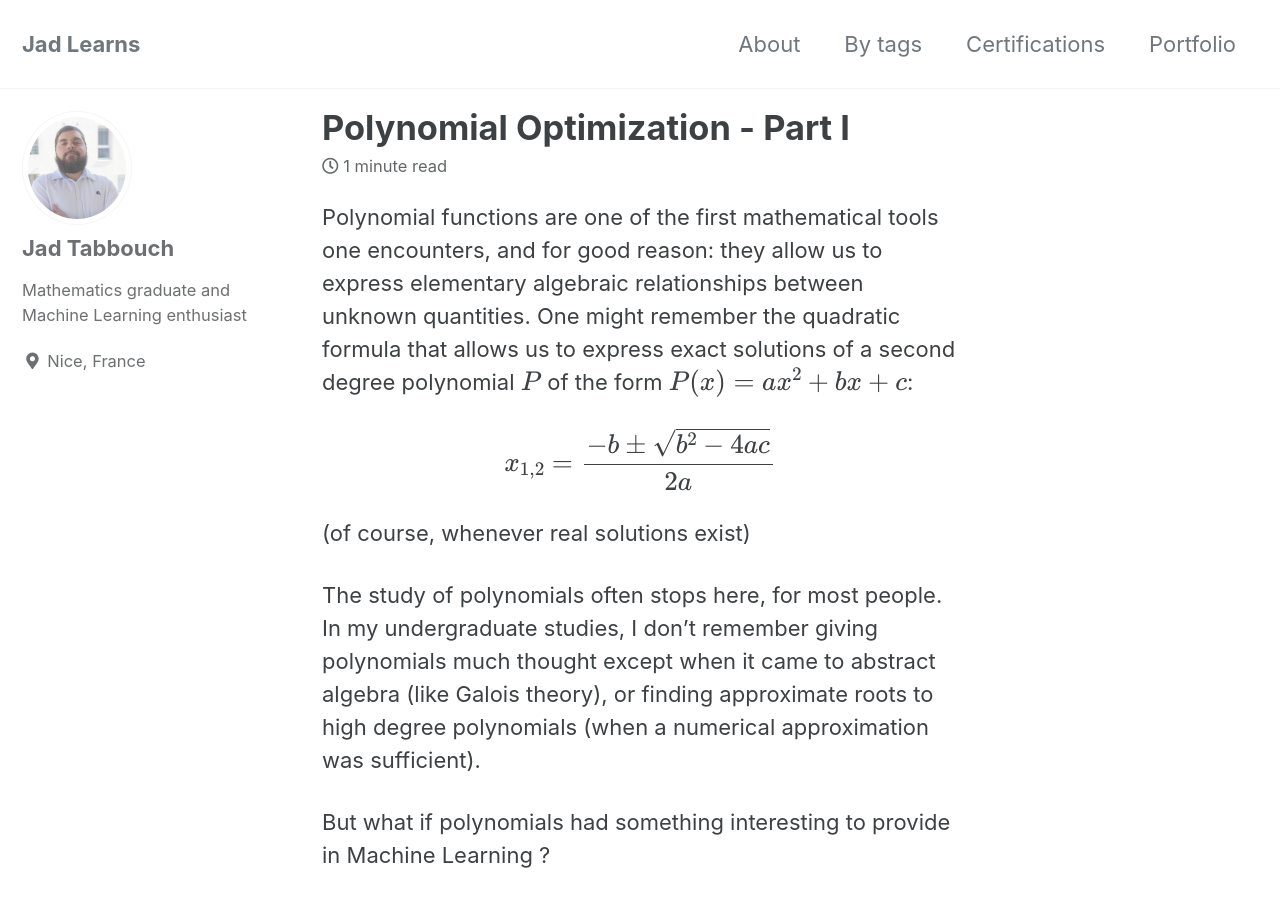
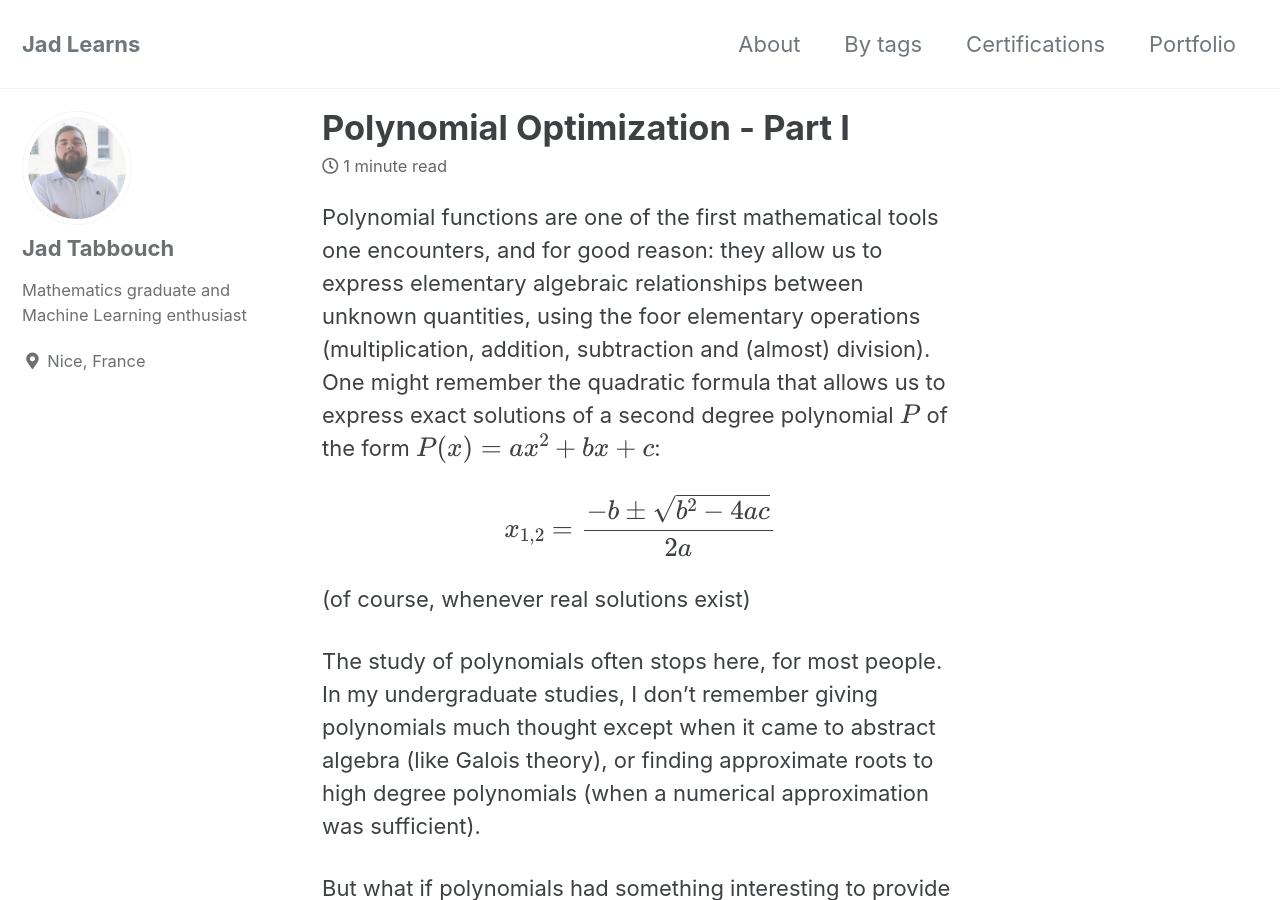
Before and after one commit to jad-tab/jad-tab.github.io, a Jekyll site: the page built from _posts/2020-03-04-Polynomial_Optimization1.md, in a window 1280 px wide and 900 px high. Built offline with Jekyll 4.4.1, drawn with Linux system fonts in a browser that asks for light colours; cached includes are drawn as plain includes; formulas are drawn with MathJax 3.

Commit message:
Update 2020-03-04-Polynomial_Optimization1.md

```diff
--- a/_posts/2020-03-04-Polynomial_Optimization1.md
+++ b/_posts/2020-03-04-Polynomial_Optimization1.md
@@ -9,7 +9,7 @@ mathjax: "true"
 ---
 
 
-Polynomial functions are one of the first mathematical tools one encounters, and for good reason: they allow us to express elementary algebraic relationships between unknown quantities.
+Polynomial functions are one of the first mathematical tools one encounters, and for good reason: they allow us to express elementary algebraic relationships between unknown quantities, using the foor elementary operations (multiplication, addition, subtraction and (almost) division).
 One might remember the quadratic formula that allows us to express exact solutions of a second degree polynomial $$P$$ of the form $$P(x) = ax^2 + bx + c$$:
 
 $$x_{1, 2} = \frac{-b \pm \sqrt{b^2 - 4ac}}{2a}$$
```
